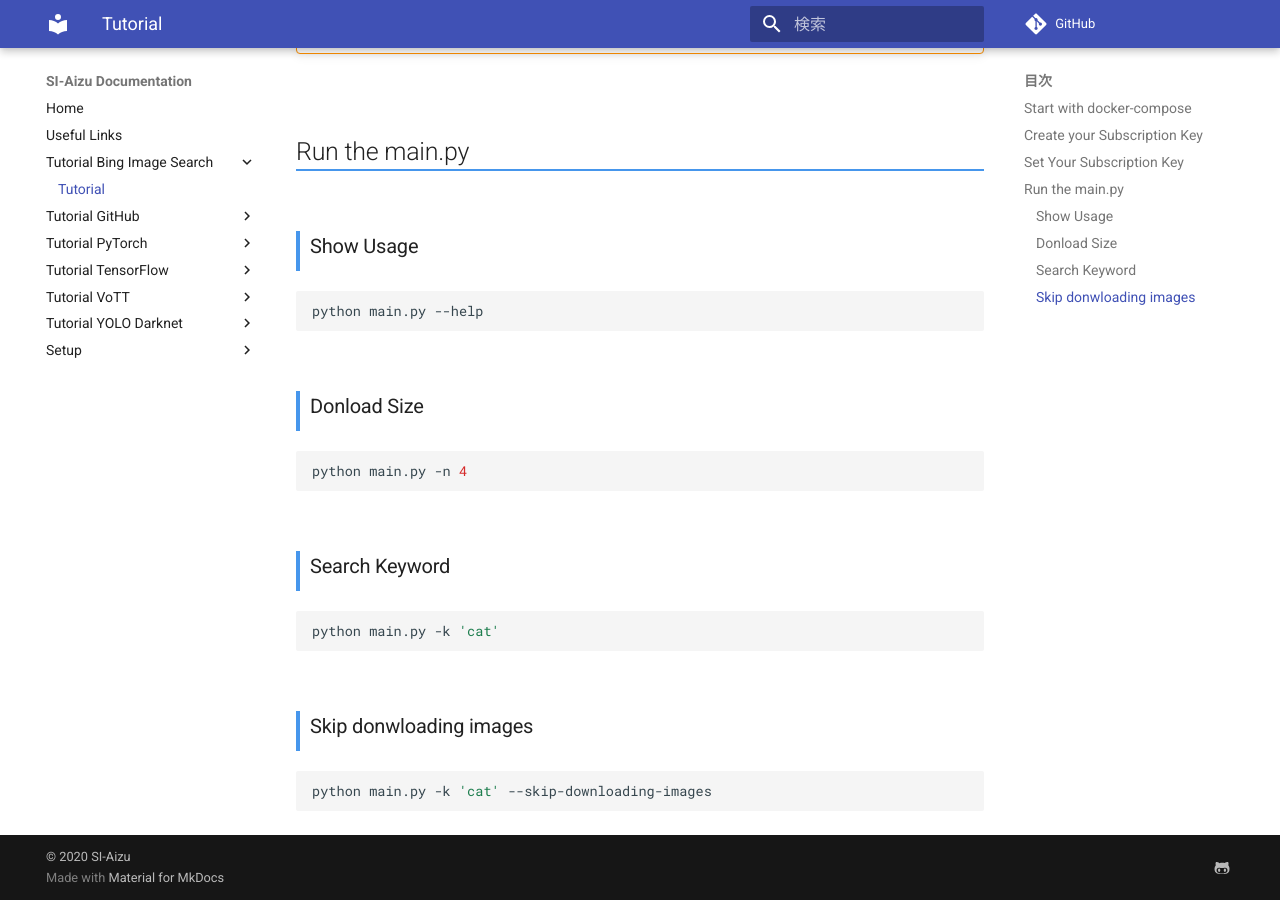
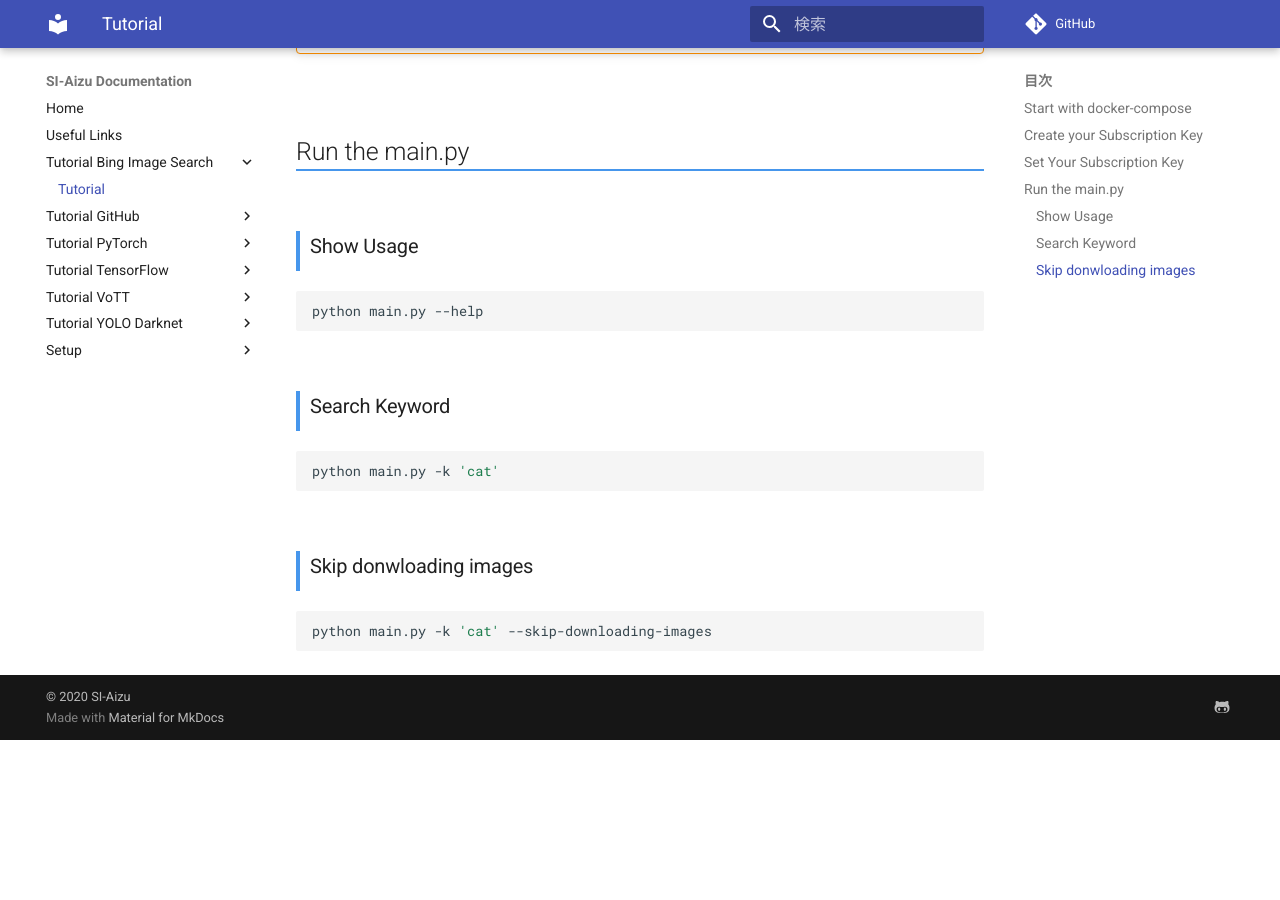
Before and after one commit to SI-Aizu/documentation, an MkDocs documentation site: the page built from docs/Tutorial-Bing-Image-Search/index.md, in a window 1280 px wide and 900 px high, scrolled down 1328 px. Built offline with MkDocs 1.6.1 and Material for MkDocs 9.7.7, drawn with Linux system fonts in a browser that asks for light colours; comment, search, counter and statistics services are not loaded; after the commit the page ends 2068 px from its top, so only the background shows below that.

Commit message:
Update index.md

````diff
--- a/docs/Tutorial-Bing-Image-Search/index.md
+++ b/docs/Tutorial-Bing-Image-Search/index.md
@@ -57,12 +57,6 @@ endpoint = https://YOUR_ENDPOINT.cognitiveservices.azure.com/bing/v7.0/images/se
 python main.py --help
 ```
 
-### Donload Size
-
-```sh
-python main.py -n 4
-```
-
 ### Search Keyword
 
 ```sh
````
